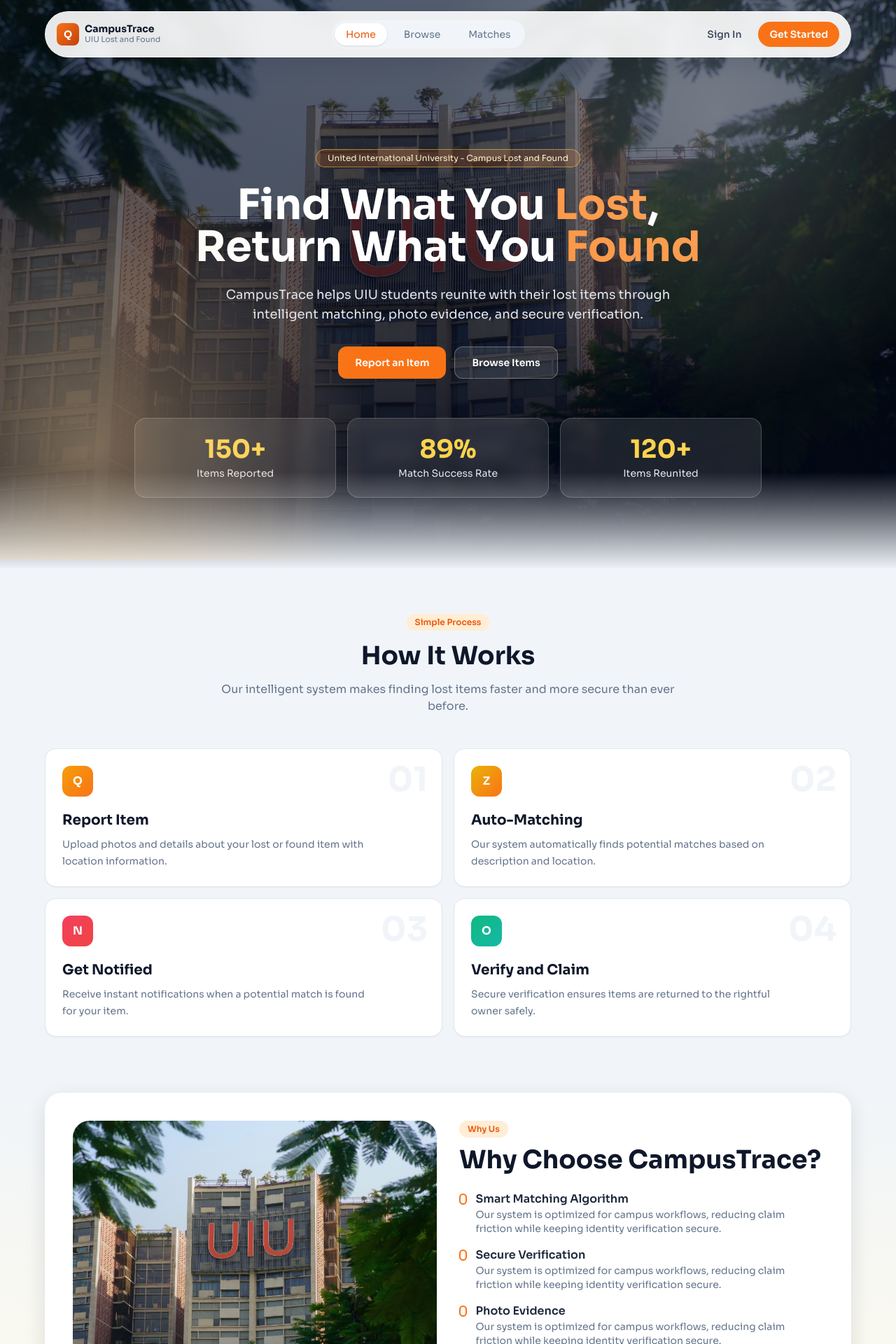
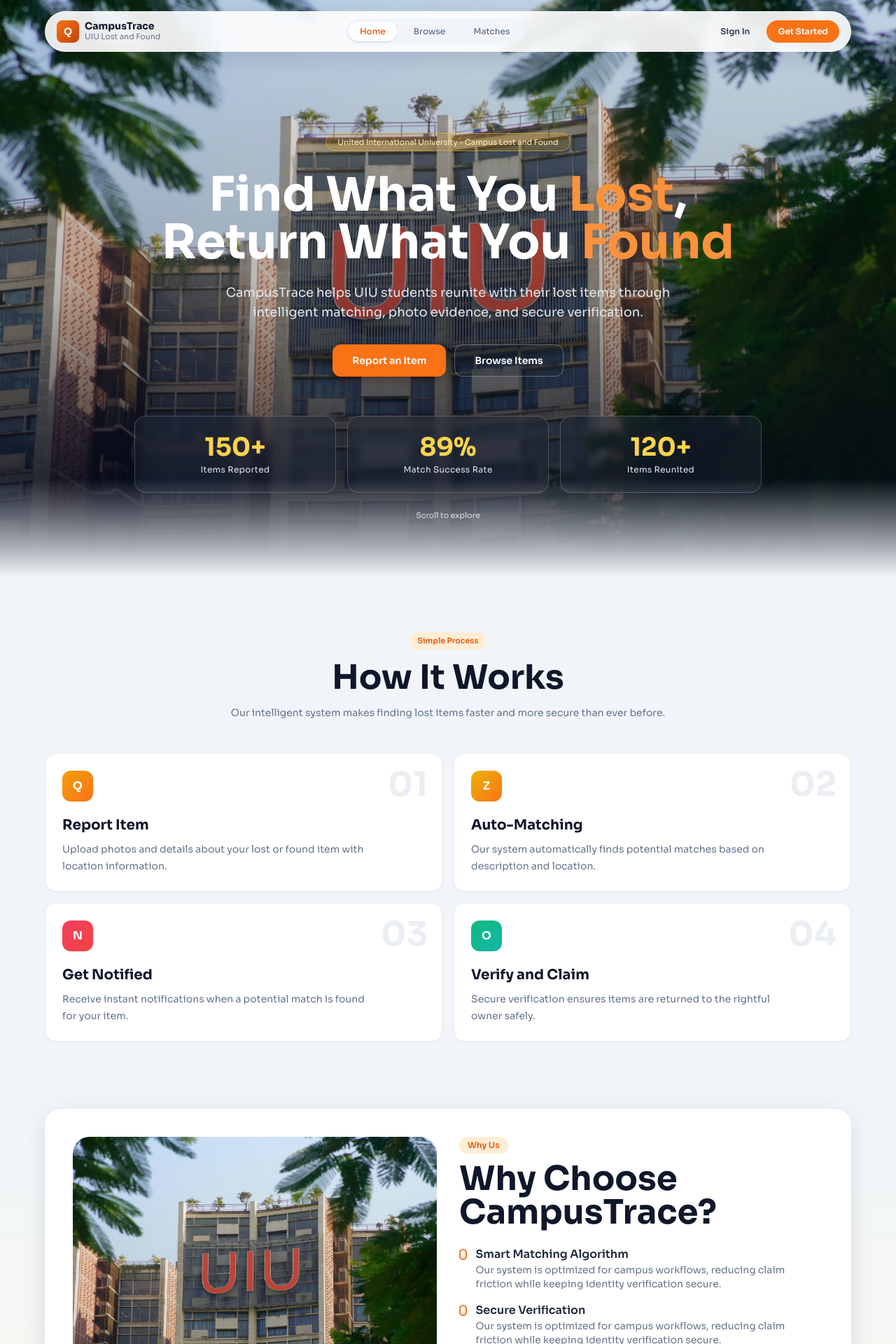
Before and after one commit to Armankabirr/CampusTrace, a React (Vite) app in the folder client/: page / in a window 1280 px wide. Shown: the top 1920 px of the page at 70% size. Built offline with nearby package versions, Linux system fonts and the light colour scheme.

Commit message:
feat: add parallax scrolling effect and enhance HomePage layout

```diff
--- a/client/src/index.css
+++ b/client/src/index.css
@@ -23,6 +23,11 @@
 	font-family: 'Sora', sans-serif;
 }
 
+.hero-parallax-image {
+	will-change: transform;
+	animation: heroFloat 10s ease-in-out infinite alternate;
+}
+
 .hero-fade {
 	position: absolute;
 	left: 0;
@@ -38,3 +43,18 @@
 	background-image: radial-gradient(circle at 10% 80%, rgba(255, 214, 153, 0.45), transparent 30%),
 		radial-gradient(circle at 80% 20%, rgba(255, 255, 255, 0.2), transparent 35%);
 }
+
+@keyframes heroFloat {
+	0% {
+		filter: saturate(0.95) contrast(1);
+	}
+	100% {
+		filter: saturate(1.05) contrast(1.05);
+	}
+}
+
+@media (prefers-reduced-motion: reduce) {
+	.hero-parallax-image {
+		animation: none;
+	}
+}
--- a/client/src/pages/HomePage.jsx
+++ b/client/src/pages/HomePage.jsx
@@ -1,3 +1,4 @@
+import { useEffect, useState } from 'react'
 import heroImage from '../assets/hero.jpg'
 
 const stats = [
@@ -41,10 +42,37 @@
 ]
 
 function HomePage() {
+  const [parallaxY, setParallaxY] = useState(0)
+
+  useEffect(() => {
+    let ticking = false
+
+    const updateParallax = () => {
+      const scrollY = window.scrollY || 0
+      const nextOffset = Math.min(140, scrollY * 0.28)
+      setParallaxY(nextOffset)
+      ticking = false
+    }
+
+    const handleScroll = () => {
+      if (!ticking) {
+        window.requestAnimationFrame(updateParallax)
+        ticking = true
+      }
+    }
+
+    handleScroll()
+    window.addEventListener('scroll', handleScroll, { passive: true })
+
+    return () => {
+      window.removeEventListener('scroll', handleScroll)
+    }
+  }, [])
+
   return (
     <div className="min-h-screen bg-slate-100 text-slate-900 font-sora">
       <header className="fixed inset-x-0 top-0 z-40 px-4 pt-4">
-        <nav className="mx-auto flex w-full max-w-6xl items-center justify-between rounded-full border border-white/60 bg-white/90 px-4 py-3 shadow-soft backdrop-blur">
+        <nav className="mx-auto flex w-full max-w-6xl items-center justify-between rounded-full border border-white/70 bg-white/90 px-4 py-2.5 shadow-soft backdrop-blur">
           <div className="flex items-center gap-2">
             <span className="grid h-8 w-8 place-items-center rounded-lg bg-gradient-to-br from-brand-500 to-brand-700 text-sm font-bold text-white">
               Q
@@ -55,23 +83,23 @@
             </div>
           </div>
 
-          <div className="hidden items-center gap-2 rounded-full bg-slate-100 p-1 text-sm text-slate-500 lg:flex">
-            <button className="rounded-full bg-white px-4 py-1.5 text-brand-600 shadow" type="button">
+          <div className="hidden items-center gap-2 rounded-full bg-slate-100 p-1 text-xs text-slate-500 lg:flex">
+            <button className="rounded-full bg-white px-4 py-1.5 font-medium text-brand-600 shadow" type="button">
               Home
             </button>
-            <button className="rounded-full px-4 py-1.5 transition hover:bg-white" type="button">
+            <button className="rounded-full px-4 py-1.5 font-medium transition hover:bg-white" type="button">
               Browse
             </button>
-            <button className="rounded-full px-4 py-1.5 transition hover:bg-white" type="button">
+            <button className="rounded-full px-4 py-1.5 font-medium transition hover:bg-white" type="button">
               Matches
             </button>
           </div>
 
-          <div className="flex items-center gap-2">
-            <button className="hidden rounded-full px-4 py-2 text-sm font-medium text-slate-700 md:block" type="button">
+          <div className="flex items-center gap-2 text-xs">
+            <button className="hidden rounded-full px-4 py-2 font-semibold text-slate-700 md:block" type="button">
               Sign In
             </button>
-            <button className="rounded-full bg-brand-500 px-4 py-2 text-sm font-semibold text-white transition hover:bg-brand-600" type="button">
+            <button className="rounded-full bg-brand-500 px-4 py-2 font-semibold text-white transition hover:bg-brand-600" type="button">
               Get Started
             </button>
           </div>
@@ -79,30 +107,35 @@
       </header>
 
       <main>
-        <section className="relative min-h-[750px] overflow-hidden pt-28 text-white">
-          <img src={heroImage} alt="Campus building" className="absolute inset-0 h-full w-full object-cover" />
-          <div className="absolute inset-0 bg-slate-950/60" />
-          <div className="absolute inset-0 bg-gradient-to-b from-transparent via-slate-950/20 to-slate-950" />
+        <section className="relative min-h-[760px] overflow-hidden pt-28 text-white">
+          <img
+            src={heroImage}
+            alt="Campus building"
+            className="hero-parallax-image absolute inset-0 h-[114%] w-full object-cover"
+            style={{ transform: `translate3d(0, ${parallaxY}px, 0) scale(1.08)` }}
+          />
+          <div className="absolute inset-0 bg-slate-950/58" />
+          <div className="absolute inset-0 bg-gradient-to-b from-slate-900/10 via-slate-900/30 to-slate-950" />
 
-          <div className="relative mx-auto flex min-h-[700px] w-full max-w-6xl flex-col items-center justify-center px-4 text-center">
-            <p className="mb-6 rounded-full border border-amber-300/50 bg-brand-500/20 px-4 py-1 text-xs text-amber-100">
+          <div className="relative mx-auto flex min-h-[710px] w-full max-w-6xl flex-col items-center justify-center px-4 text-center">
+            <p className="mb-7 rounded-full border border-amber-300/45 bg-amber-500/20 px-4 py-1 text-[11px] text-amber-100 shadow">
               United International University - Campus Lost and Found
             </p>
-            <h1 className="max-w-4xl text-4xl font-bold leading-tight sm:text-5xl md:text-6xl">
+            <h1 className="max-w-4xl text-[42px] font-bold leading-[1.05] sm:text-6xl md:text-[68px]">
               Find What You <span className="text-brand-400">Lost</span>,
               <br />
               Return What You <span className="text-brand-400">Found</span>
             </h1>
-            <p className="mt-6 max-w-2xl text-base text-slate-200 sm:text-lg">
+            <p className="mt-6 max-w-2xl text-base leading-relaxed text-slate-200 sm:text-lg">
               CampusTrace helps UIU students reunite with their lost items through intelligent matching, photo
               evidence, and secure verification.
             </p>
 
             <div className="mt-8 flex flex-wrap justify-center gap-3">
-              <button className="rounded-xl bg-brand-500 px-6 py-3 text-sm font-semibold text-white transition hover:bg-brand-600" type="button">
+              <button className="rounded-xl bg-brand-500 px-7 py-3 text-sm font-semibold text-white shadow-lg shadow-orange-950/30 transition hover:bg-brand-600" type="button">
                 Report an Item
               </button>
-              <button className="rounded-xl border border-white/30 bg-white/10 px-6 py-3 text-sm font-semibold text-white transition hover:bg-white/20" type="button">
+              <button className="rounded-xl border border-white/30 bg-slate-800/35 px-7 py-3 text-sm font-semibold text-white transition hover:bg-white/20" type="button">
                 Browse Items
               </button>
             </div>
@@ -111,25 +144,27 @@
               {stats.map((item) => (
                 <div
                   key={item.label}
-                  className="rounded-2xl border border-white/20 bg-white/10 p-6 shadow-soft backdrop-blur"
+                  className="rounded-2xl border border-white/20 bg-slate-800/40 p-6 shadow-soft backdrop-blur-sm"
                 >
                   <p className="text-4xl font-bold text-amber-300">{item.value}</p>
-                  <p className="mt-1 text-sm text-slate-200">{item.label}</p>
+                  <p className="mt-1 text-xs tracking-wide text-slate-200">{item.label}</p>
                 </div>
               ))}
             </div>
+
+            <p className="mt-6 text-[11px] text-slate-300">Scroll to explore</p>
           </div>
 
           <div className="hero-fade" />
         </section>
 
-        <section className="bg-slate-100 px-4 pb-20 pt-16">
+        <section className="bg-slate-100 px-4 pb-24 pt-20">
           <div className="mx-auto max-w-6xl text-center">
-            <span className="inline-block rounded-full bg-brand-100 px-3 py-1 text-xs font-semibold text-brand-600">
+            <span className="inline-block rounded-full bg-brand-100 px-3 py-1 text-[11px] font-semibold text-brand-600">
               Simple Process
             </span>
-            <h2 className="mt-4 text-4xl font-bold text-slate-900">How It Works</h2>
-            <p className="mx-auto mt-4 max-w-2xl text-slate-500">
+            <h2 className="mt-4 text-5xl font-bold text-slate-900">How It Works</h2>
+            <p className="mx-auto mt-4 max-w-2xl text-sm text-slate-500">
               Our intelligent system makes finding lost items faster and more secure than ever before.
             </p>
 
@@ -137,9 +172,9 @@
               {steps.map((step, index) => (
                 <article
                   key={step.title}
-                  className="group relative rounded-2xl border border-slate-200 bg-white p-6 text-left shadow-sm transition hover:-translate-y-1 hover:shadow-soft"
+                  className="group relative rounded-2xl border border-slate-200/70 bg-white p-6 text-left shadow-sm transition hover:-translate-y-1 hover:shadow-soft"
                 >
-                  <span className="absolute right-5 top-5 text-5xl font-bold text-slate-100">
+                  <span className="absolute right-5 top-5 text-5xl font-bold text-slate-200/70">
                     {(index + 1).toString().padStart(2, '0')}
                   </span>
                   <span
@@ -155,7 +190,7 @@
           </div>
         </section>
 
-        <section className="bg-gradient-to-b from-slate-100 to-amber-50 px-4 pb-20">
+        <section className="bg-gradient-to-b from-slate-100 to-amber-50/70 px-4 pb-20">
           <div className="mx-auto grid max-w-6xl gap-8 rounded-3xl bg-white p-6 shadow-soft lg:grid-cols-2 lg:p-10">
             <div className="relative overflow-hidden rounded-3xl">
               <img src={heroImage} alt="UIU campus" className="h-full min-h-[320px] w-full object-cover" />
@@ -170,7 +205,7 @@
               <span className="inline-block w-fit rounded-full bg-brand-100 px-3 py-1 text-xs font-semibold text-brand-600">
                 Why Us
               </span>
-              <h2 className="mt-3 text-4xl font-bold text-slate-900">Why Choose CampusTrace?</h2>
+              <h2 className="mt-3 text-5xl font-bold text-slate-900">Why Choose CampusTrace?</h2>
 
               <div className="mt-6 space-y-4">
                 {reasons.map((reason) => (
@@ -190,11 +225,11 @@
           </div>
         </section>
 
-        <section className="px-4 pb-14">
-          <div className="mx-auto max-w-4xl overflow-hidden rounded-3xl bg-gradient-to-r from-brand-500 via-amber-500 to-brand-600 px-6 py-16 text-center text-white shadow-soft">
+        <section className="px-4 pb-16">
+          <div className="relative mx-auto max-w-4xl overflow-hidden rounded-3xl bg-gradient-to-r from-brand-500 via-amber-500 to-brand-600 px-6 py-16 text-center text-white shadow-soft">
             <div className="cta-glow" />
             <div className="relative z-10">
-              <h2 className="text-4xl font-bold">Ready to Get Started?</h2>
+              <h2 className="text-5xl font-bold">Ready to Get Started?</h2>
               <p className="mx-auto mt-3 max-w-2xl text-amber-50">
                 Join hundreds of UIU students who have successfully reunited with their lost items.
               </p>
```
